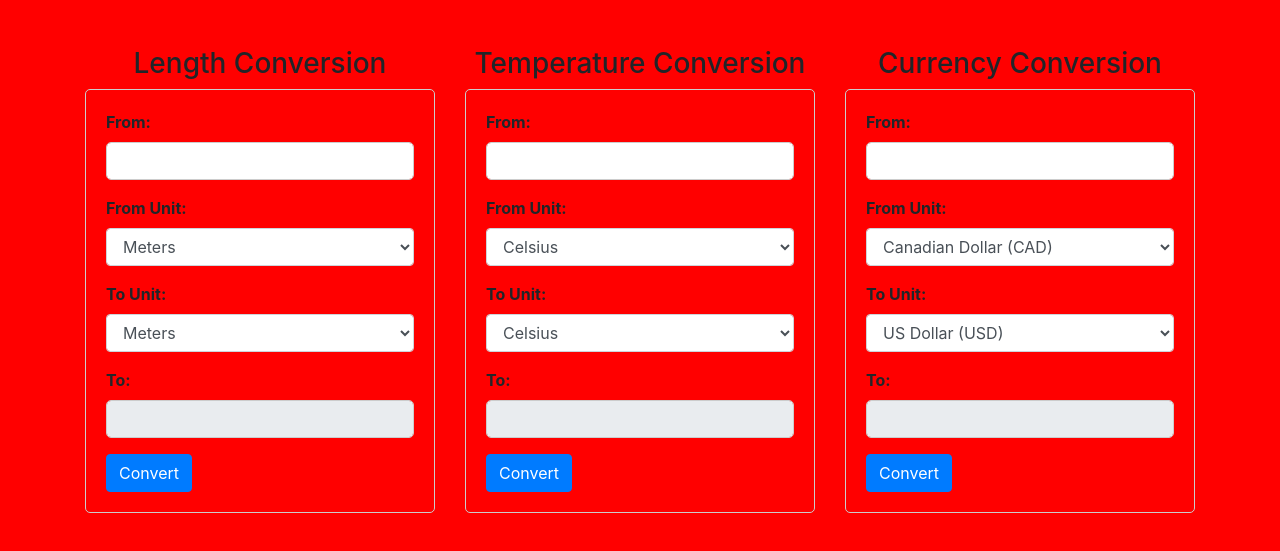
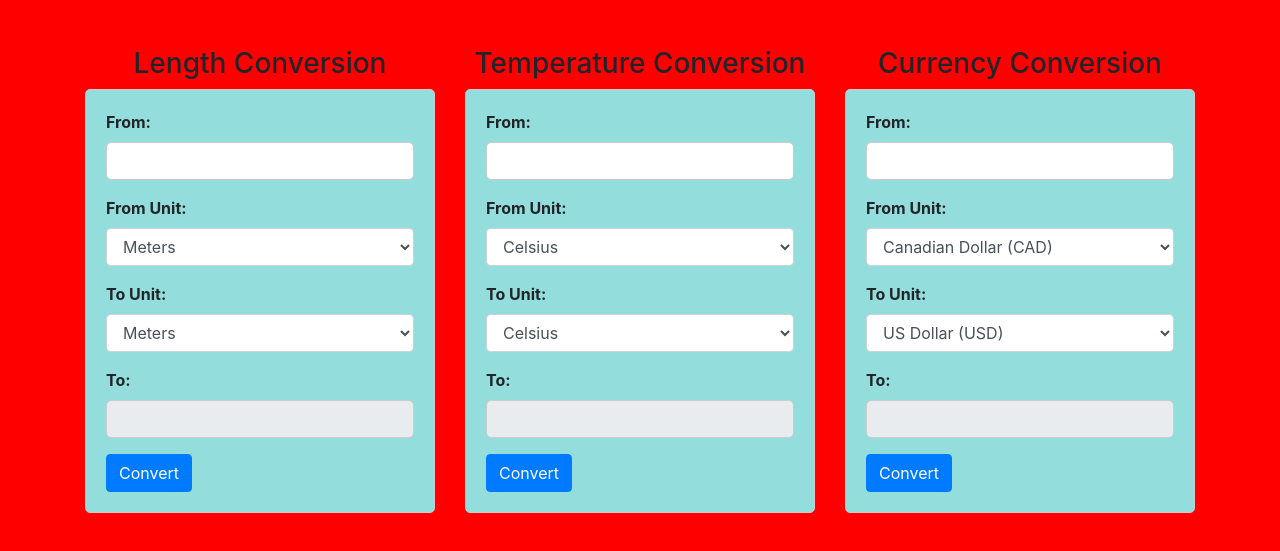
Before and after one commit to mrieckenberg/math_tool, a plain HTML site: page index.html in a window 1280 px wide. Shown: the part 131-682 px from the top of the page. Drawn offline with nearby package versions, Linux system fonts and the light colour scheme.

Commit message:
Update style.css

```diff
--- a/style.css
+++ b/style.css
@@ -8,8 +8,7 @@ form {
   border-radius: 5px;
   padding: 20px;
 /*  background-color: #f1f1f1;*/
-/*   background-color: #93DEDC; */
-  background-color: red;
+  background-color: #93DEDC;
 }
 
 form h3 {
```
